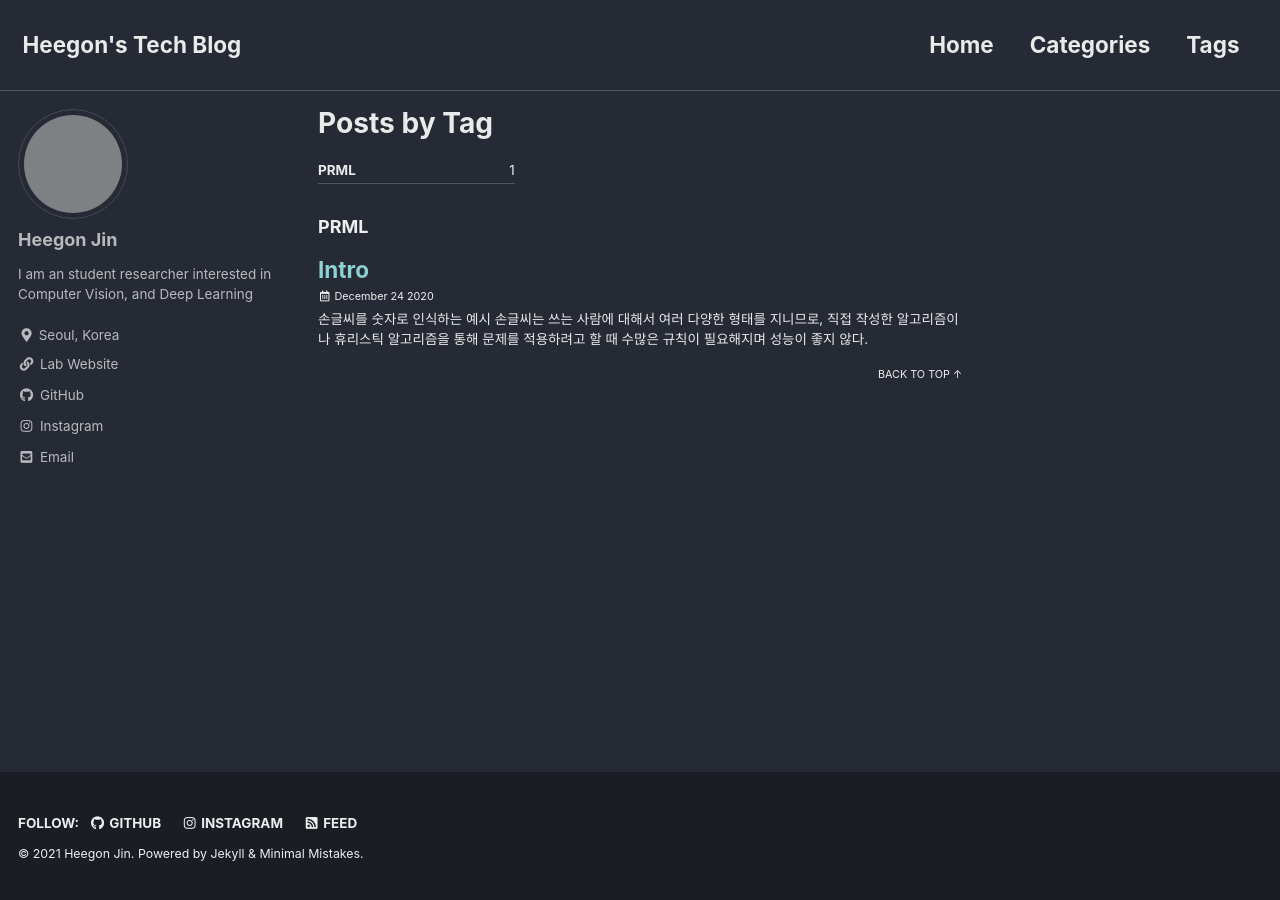
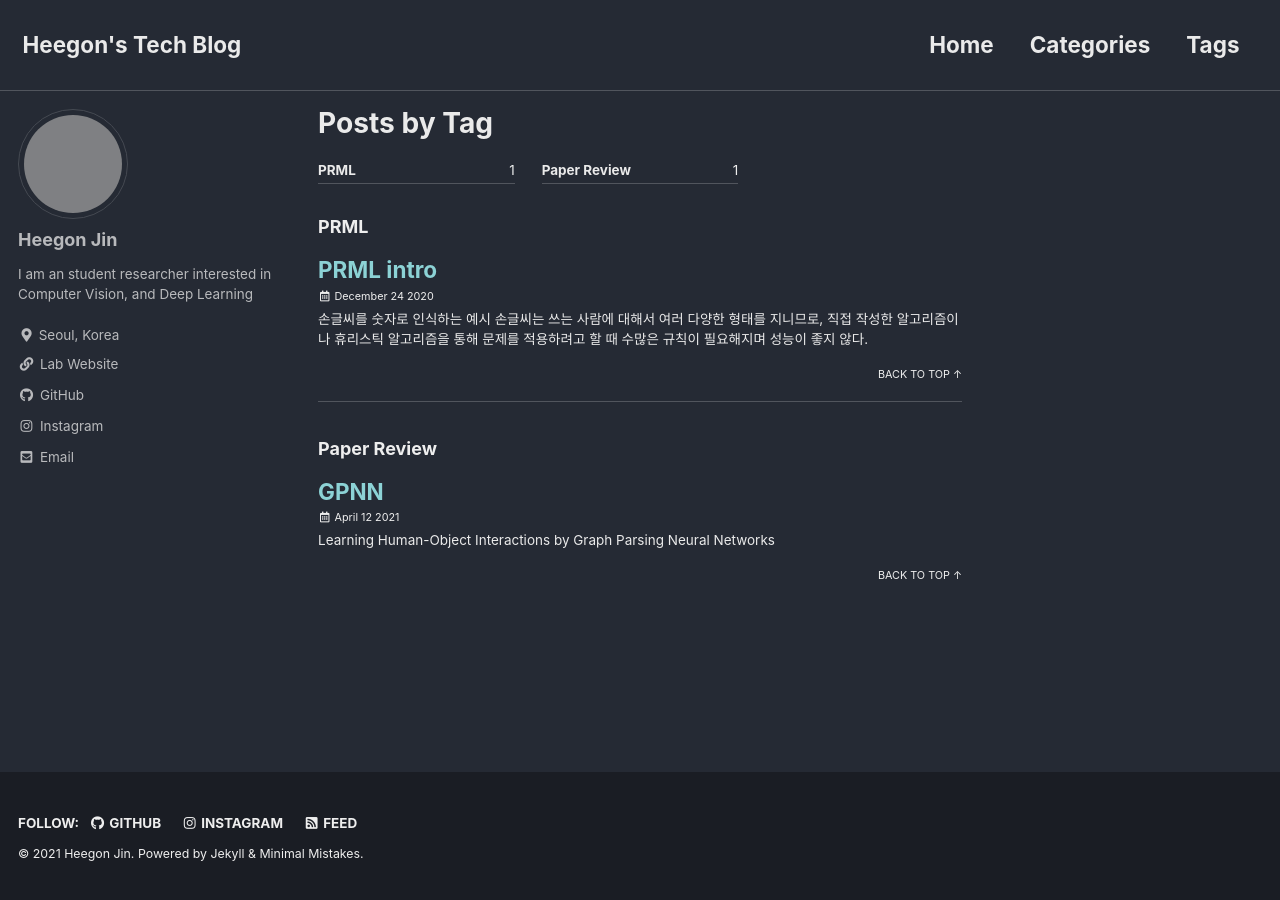
Before and after one commit to HeegonJin/heegonjin.github.io, a Jekyll site: the page built from _pages/tag-archive.md, in a window 1280 px wide. Built offline with Jekyll 4.4.1, drawn with Linux system fonts in a browser that asks for light colours; cached includes are drawn as plain includes; comment, search, counter and statistics services are not loaded; grey boxes are pictures that could not be loaded.

Commit message:
change name

```diff
--- a/_posts/gpnn.md
+++ b/_posts/2021-04-12-Learning Human-Object Interactions by Graph Parsing Neural Networks.md
@@ -1,9 +1,9 @@
 ---
-title: "gpnn"
+title: "GPNN"
 category:
-    Machine Learning
+    Deep Learning
 tag:
-    PRML
+    Paper Review
 author_profile: true
 toc : true
 use_math : true
@@ -21,7 +21,7 @@ comments: true
 structured knowledge(structured-rnn 논문 참고)를 통합시키면서 end-to-end로 미분가능하다.
 주어진 scene에 대하여, GPNN은 parse graph를 inference하는데, 구체적으로는 다음과 같다.
 1)  HOI graph structure을 표현하는 인접행렬(adjacency matrix)
-<!--
+
 2) 각 노드들의 라벨
 
 Message Passing inference framework(Message passing Neural Network 참고)를 이용하여,
@@ -138,4 +138,4 @@ A를 학습 시작 단계에서만 학습하는 것이 아니라, A를 업데이
 
 ![Learning%20Human-Object%20Interactions%20by%20Graph%20Parsin%20f5fc95ac92e547618cd581710719b85b/Untitled%208.png](/assets/images/Learning%20Human-Object%20Interactions%20by%20Graph%20Parsin%20f5fc95ac92e547618cd581710719b85b/Untitled%208.png)
 
-이를 통해, 그래프 구조와 메시지 업데이트는 동시에 이루어지고, 통일된 프레임워크로 반복 학습된다. -->
+이를 통해, 그래프 구조와 메시지 업데이트는 동시에 이루어지고, 통일된 프레임워크로 반복 학습된다.
```
Also changed, not shown: _posts/2020-12-24-PRML_intro.md (renamed from _posts/2020-12-24-intro.md, +1 -1 lines).
